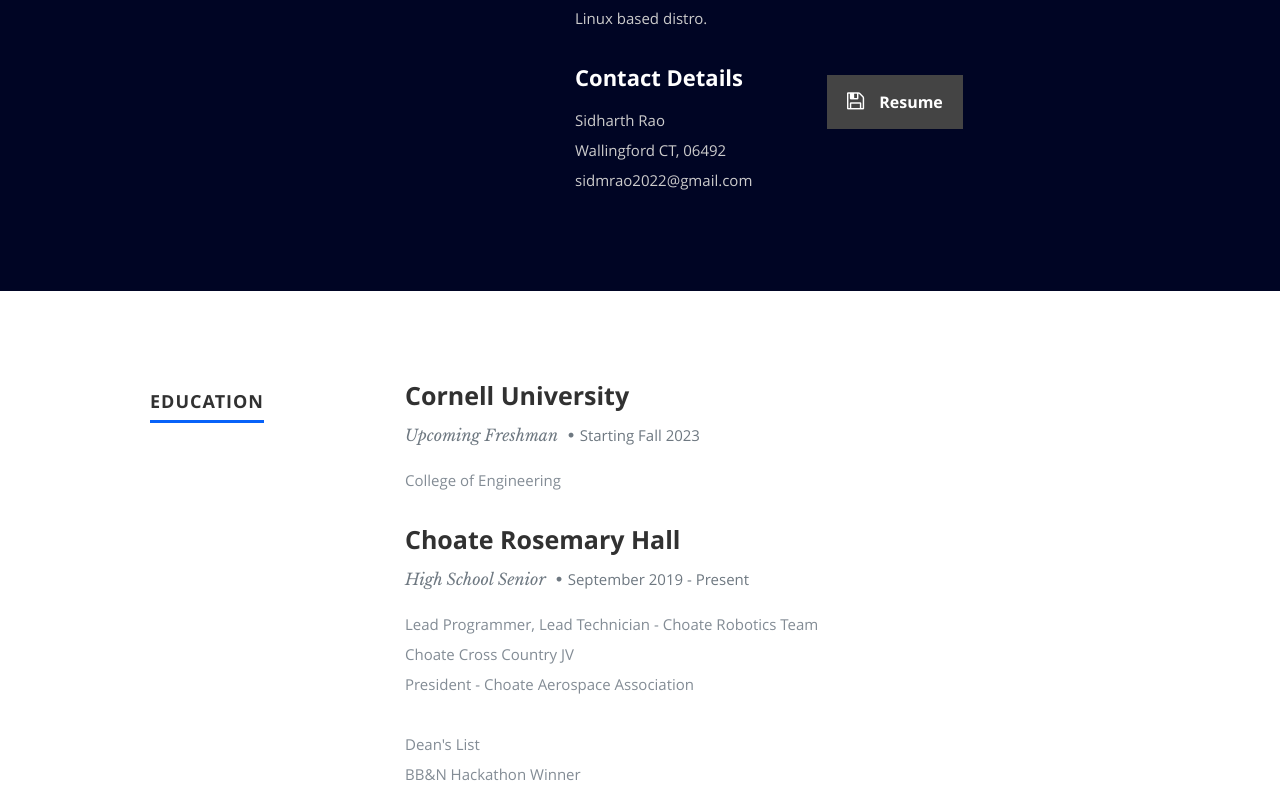
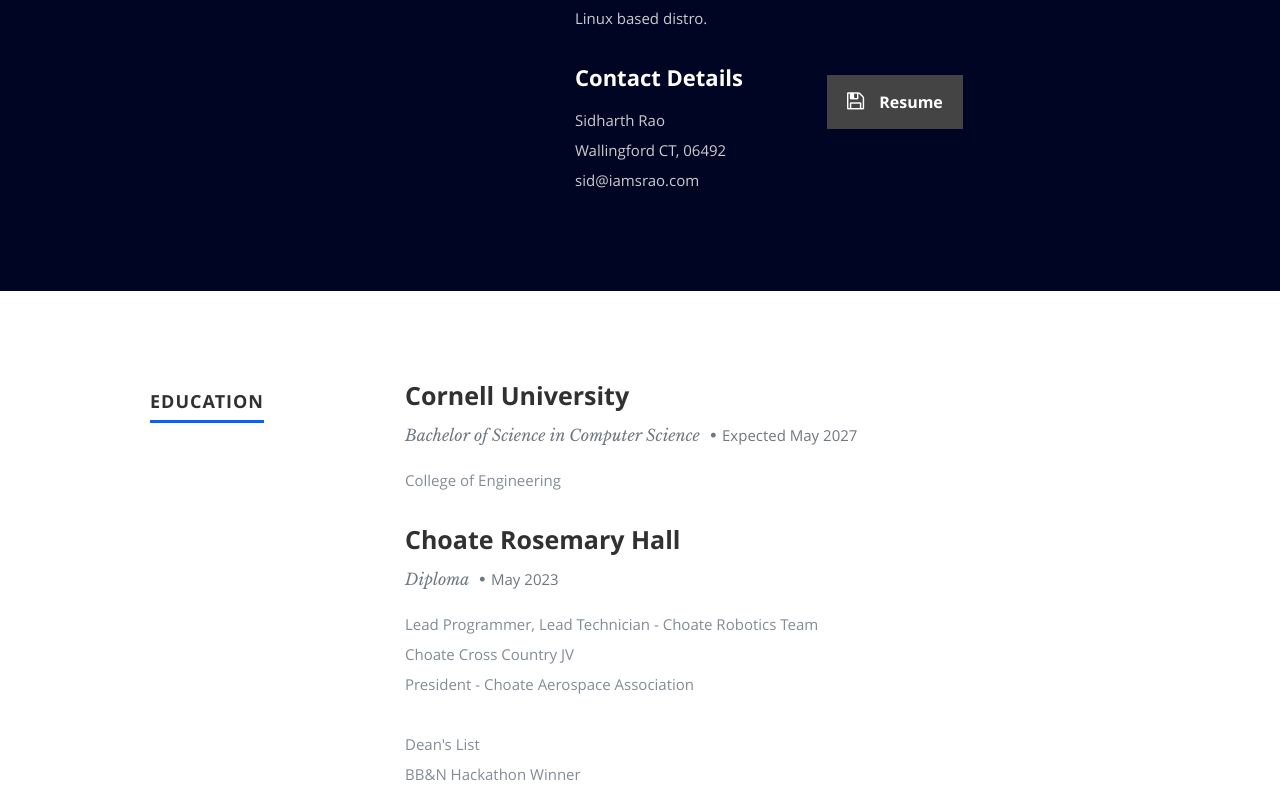
Before and after one commit to sidharthmrao/Old-Website, a React (Create React App) app: page / in a window 1280 px wide. Shown: the part 1235-2023 px from the top of the page. Built offline with nearby package versions, Linux system fonts and the light colour scheme.

Commit message:
Added bored link.

```diff
--- a/public/resumeData.json
+++ b/public/resumeData.json
@@ -5,17 +5,18 @@
     "image": "profilepic.jpg",
     "bio": "Hi! I'm a Senior at Choate Rosemary Hall, a High School located in Wallingford, Connecticut. I'm interested in Computer Science, AI, Engineering, Cybersecurity, and Programming, mainly in Python. At school, I am the Lead Programmer, and Lead Technician on Choate's FRC robotics team (Wired Boars 7407) and am part of the Advanced Robotics Concentration signature program. I'm a cello player in Choate's Concert Orchestra, and outside of classes, I am the President of the Choate Aerospace Association. I volunteer at Robotics and Beyond, where I teach students Python, Machine Learning, and Edge Computing. In my free time, I mess around with Rubik's cubes, learn card magic and coin tricks, develop automated scripts for me to use in my daily life, and customize my personal Arch Linux based distro.",
     "contactmessage": "Please contact me if you have any questions or just want to reach out!",
-    "email": "sidmrao2022@gmail.com",
+    "email": "sid@iamsrao.com",
     "phone": "862-703-9713",
     "github": "https://github.com/sidharthmrao",
     "project": "https://www.linkedin.com/in/sidharth-rao-074770198/",
+    "bored": "https://bored.iamsrao.com",
     "address": {
       "street": "",
       "city": "Wallingford",
       "state": "CT",
       "zip": "06492"
     },
-    "website": "sidharthmrao.github.io",
+    "website": "https://iamsrao.com",
     "resumedownload": "files/Resume.PDF",
     "social": [
       {
@@ -34,14 +35,14 @@
     "education": [
       {
         "school": "Cornell University",
-        "degree": "Upcoming Freshman",
-        "graduated": "Starting Fall 2023",
+        "degree": "Bachelor of Science in Computer Science",
+        "graduated": "Expected May 2027",
         "description": "College of Engineering"
       },
       {
         "school": "Choate Rosemary Hall",
-        "degree": "High School Senior",
-        "graduated": "September 2019 - Present",
+        "degree": "Diploma",
+        "graduated": "May 2023",
         "description": "Lead Programmer, Lead Technician - Choate Robotics Team\nChoate Cross Country JV\nPresident - Choate Aerospace Association\n\nDean's List\nBB&N Hackathon Winner\nInnovation in Control at FRC Worlds in Houston\nPicoCTF 2022 14th Place Nationally"
       }
     ],
--- a/src/Components/Header.js
+++ b/src/Components/Header.js
@@ -8,6 +8,7 @@
 
     const project = this.props.data.project;
     const github = this.props.data.github;
+    const bored = this.props.data.bored;
     const name = this.props.data.name;
     const description = this.props.data.description;
 
@@ -67,6 +68,9 @@
                 <a href={github} target="_blank" rel="noopener noreferrer" className="button btn github-btn">
                   <i className="fa fa-github"></i>Github
                 </a>
+                <a href={bored} target="_blank" rel="noopener noreferrer" style={{ marginLeft: 29 }} className="button btn mobile-btn">
+                  <i className="fa fa-github"></i>Bored
+                </a>
               </ul>
             </Fade>
           </div>
```
